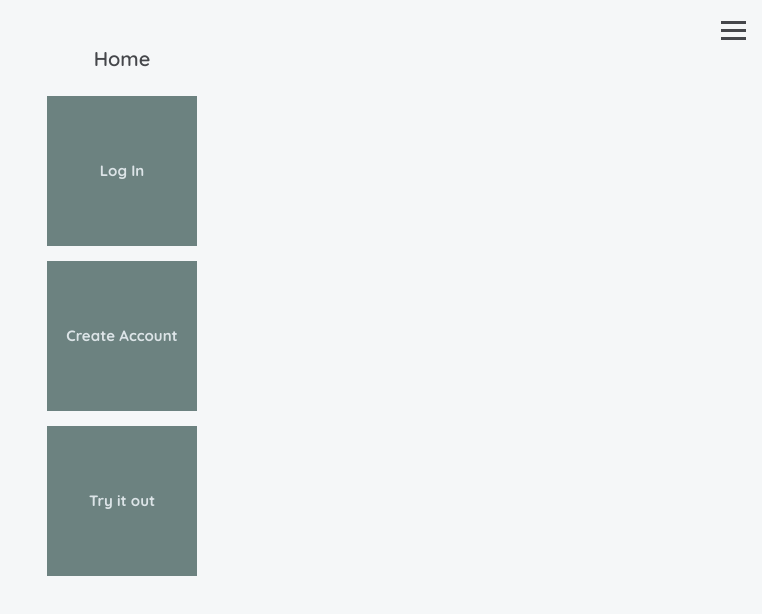
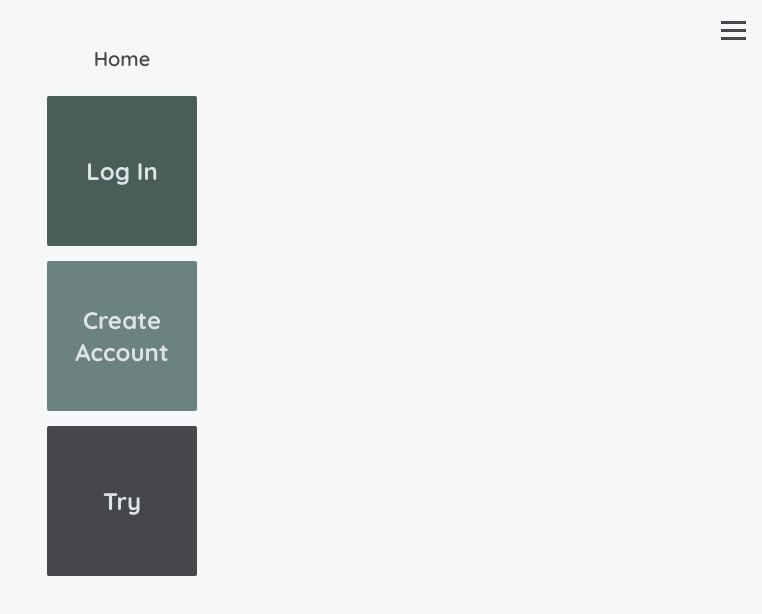
Before and after one commit to Jacob-Burnstein/shopping-list, a Next.js app: page / in a window 1280 px wide. Shown: the top 614 px of the page, without its empty margins (518-1280 px from the left). Built offline with nearby package versions, Linux system fonts and the light colour scheme.

Commit message:
first round of user tested css edits

```diff
--- a/app/components/auth/LoginForm.tsx
+++ b/app/components/auth/LoginForm.tsx
@@ -71,6 +71,7 @@ const LoginForm = () => {
         name="username"
         value={username}
         onChange={handleChange}
+        className="loginRegisterInput"
       />
       <label>Password: </label>
       <input
@@ -78,9 +79,12 @@ const LoginForm = () => {
         name="password"
         value={password}
         onChange={handleChange}
+        className="loginRegisterInput"
       />
       {message && <p>{message}</p>}
-      <button type="submit">Log In</button>
+      <button className="loginRegisterButton" type="submit">
+        Log In
+      </button>
     </form>
   );
 };
--- a/app/components/auth/RegisterForm.tsx
+++ b/app/components/auth/RegisterForm.tsx
@@ -67,6 +67,7 @@ const RegisterForm = () => {
         name="username"
         value={username}
         onChange={handleChange}
+        className="loginRegisterInput"
       />
       <label>Password: </label>
       <input
@@ -74,6 +75,7 @@ const RegisterForm = () => {
         name="password"
         value={password}
         onChange={handleChange}
+        className="loginRegisterInput"
       />
       <label>Confirm Password: </label>
       <input
@@ -81,9 +83,12 @@ const RegisterForm = () => {
         name="confirmedPassword"
         value={confirmedPassword}
         onChange={handleChange}
+        className="loginRegisterInput"
       />
       {message && <p>{message}</p>}
-      <button onClick={handleSubmit}>Create Account</button>
+      <button onClick={handleSubmit} className="loginRegisterButton">
+        Create Account
+      </button>
     </form>
   );
 };
--- a/app/components/items/ItemList.tsx
+++ b/app/components/items/ItemList.tsx
@@ -64,11 +64,15 @@ const ItemList = () => {
     getList();
   }, []);
 
-  const handleMouseDown = (itemId: number) => {
-    setSelectedId(itemId);
+  const handleMouseEnter = (itemId: number) => {
+    setTimeout(() => {
+      setSelectedId(itemId);
+    }, 100);
+  };
+  const handleMouseLeave = (itemId: number) => {
     setTimeout(() => {
       setSelectedId(null);
-    }, 5000);
+    }, 100);
   };
 
   return (
@@ -81,7 +85,8 @@ const ItemList = () => {
               <section key={item.Id}>
                 <div
                   className="listItemCard card"
-                  onMouseDown={() => handleMouseDown(item.Id)}
+                  onMouseEnter={() => handleMouseEnter(item.Id)}
+                  onMouseLeave={() => handleMouseLeave(item.Id)}
                 >
                   <label className="checkboxContainer">
                     <input
--- a/app/components/store/StoreList.tsx
+++ b/app/components/store/StoreList.tsx
@@ -64,11 +64,15 @@ const StoreList = () => {
     getStores();
   }, []);
 
-  const handleMouseDown = (itemId: number) => {
-    setSelectedId(itemId);
+  const handleMouseEnter = (itemId: number) => {
+    setTimeout(() => {
+      setSelectedId(itemId);
+    }, 100);
+  };
+  const handleMouseLeave = (itemId: number) => {
     setTimeout(() => {
       setSelectedId(null);
-    }, 5000);
+    }, 100);
   };
 
   const handleClick = (id: number) => {
@@ -83,7 +87,8 @@ const StoreList = () => {
             <section
               key={store.Id}
               className="storeCard card"
-              onMouseDown={() => handleMouseDown(store.Id)}
+              onMouseEnter={() => handleMouseEnter(store.Id)}
+              onMouseLeave={() => handleMouseLeave(store.Id)}
               onClick={() => handleClick(store.Id)}
             >
               <div className={`${determineStoreColor(index)} icon`}>
--- a/app/globals.css
+++ b/app/globals.css
@@ -53,10 +53,10 @@ body {
     padding-bottom: 0.25em;
     font-weight: bolder;
     color: #6c8280;
+    transition: all 0.3s ease;
   }
 
   .navLink:hover {
-    transition: 0.3s ease;
     color: #f4ce14;
   }
 
@@ -80,7 +80,6 @@ body {
 .homeIcon {
   width: 10em;
   height: 10em;
-  background-color: #6c8280;
   margin: 1em;
   color: #dce4e7;
   font-weight: 800;
@@ -90,6 +89,12 @@ body {
   flex-wrap: wrap;
   justify-content: center;
   align-items: center;
+  border-radius: 2px;
+  transition: all 0.3s ease;
+}
+
+.homeIcon:hover {
+  border-radius: 10px;
 }
 
 .card {
@@ -101,12 +106,13 @@ body {
 
 .icon {
   width: 60px;
-  height: 60px;
-  margin-top: 0.25em;
+  height: 55px;
+  /* margin-top: 0.25em; */
   color: #f5f7f8;
   font-weight: 1000;
   padding-left: 0.5em;
   padding-top: 0.5em;
+  margin: 0.25em;
   transition: all 0.5s ease;
 }
 
@@ -130,9 +136,13 @@ body {
   background-color: #6c8280;
 }
 
+.lightBlue {
+  background-color: #dce4e7;
+}
 .storeCard {
   padding: 0.5em;
   z-index: 0;
+  /* flex-wrap: wrap; */
 }
 
 .nameAndDelete {
@@ -239,8 +249,9 @@ body {
   border: solid #495e57;
   border-radius: 15px;
   font-size: large;
+}
 
-  input {
+.loginRegisterInput {
   height: 2em;
   margin-bottom: 1em;
   background-color: #f5f7f8;
@@ -248,17 +259,16 @@ body {
   border-radius: 5px;
 }
 
-  button {
+.loginRegisterButton {
   margin-top: 1em;
   border: solid #495e57;
   border-radius: 5px;
   background-color: #f4ce14;
+  transition: all 0.5s ease;
 }
 
-  button:hover {
-    transition: 0.5s ease;
+.loginRegisterButton:hover {
   border-radius: 10px;
   background-color: #495e57;
   color: #f5f7f8;
 }
-}
--- a/app/page.tsx
+++ b/app/page.tsx
@@ -6,9 +6,15 @@ export default function Home() {
     <>
       <h1 className="text-xl font-semibold pb-2">Home</h1>
       <main>
-        <div className="homeIcon">Log In</div>
-        <div className="homeIcon">Create Account</div>
-        <div className="homeIcon">Try it out</div>
+        <div className="homeIcon green">
+          <p className="text-2xl text-center">Log In</p>
+        </div>
+        <div className="homeIcon greyBlue">
+          <p className="text-2xl text-center">Create Account</p>
+        </div>
+        <div className="homeIcon darkGrey">
+          <p className="text-2xl bg-dce4e7 ">Try</p>
+        </div>
       </main>
     </>
   );
```
Lines whose indentation alone changed are shown as unchanged.
